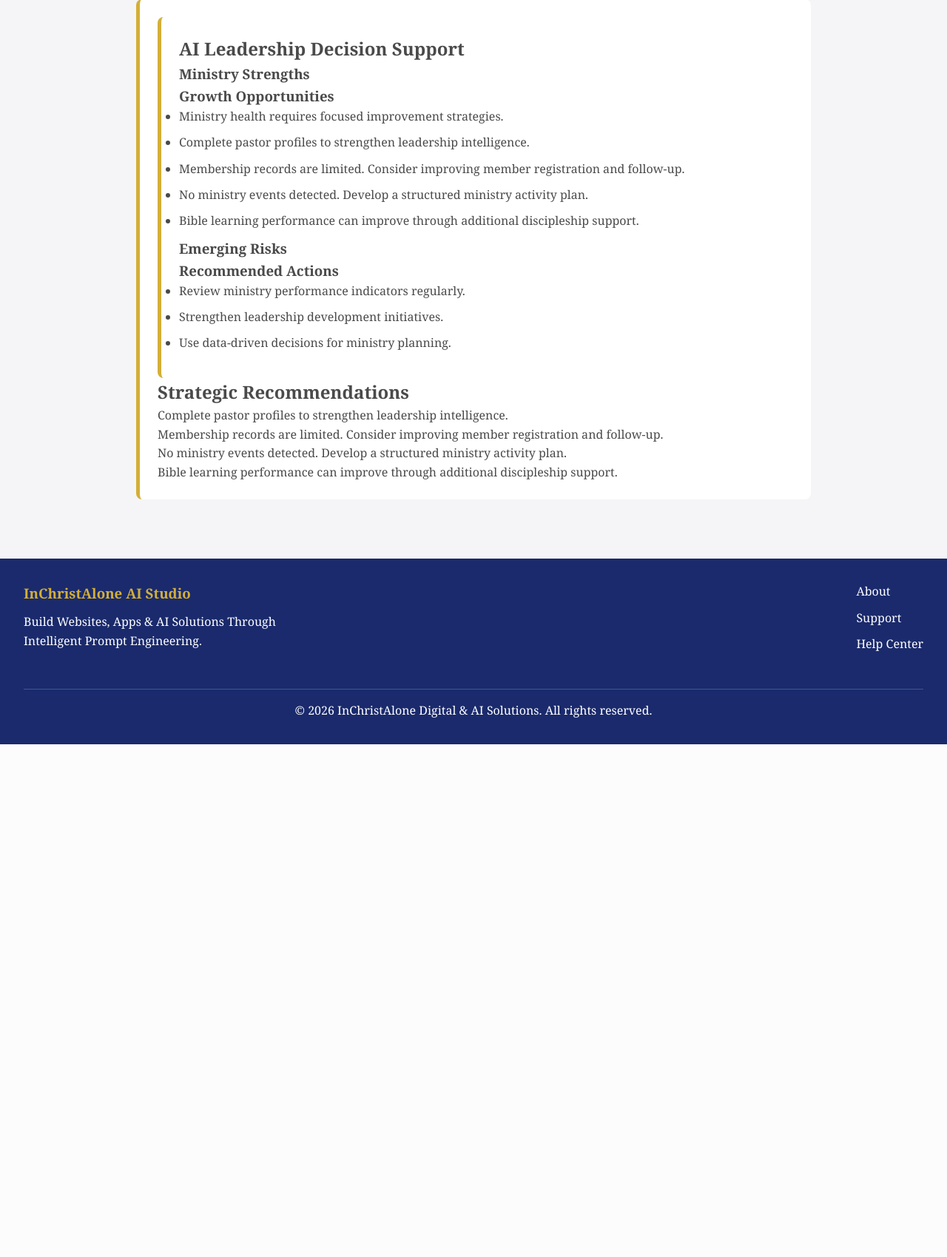
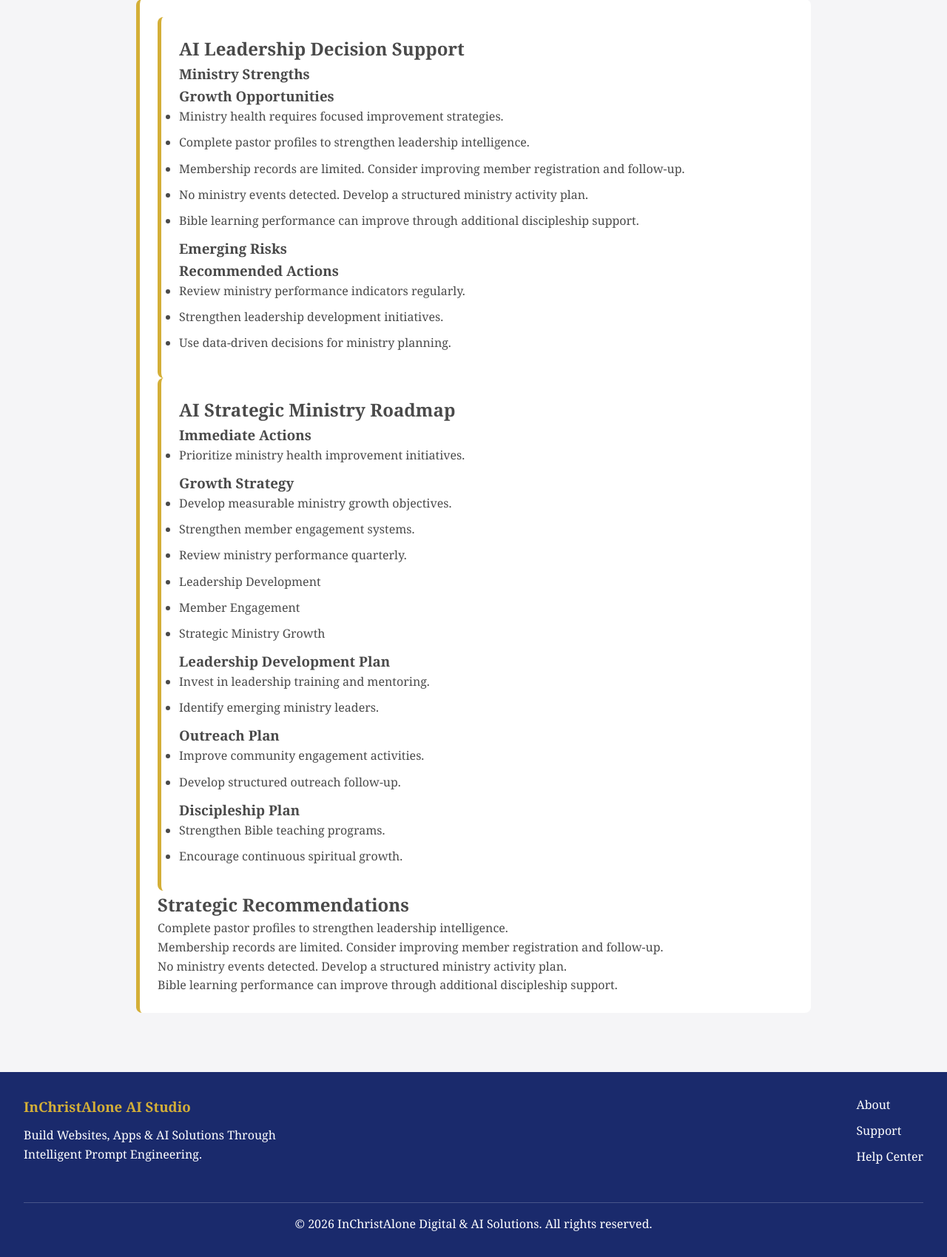
Before and after one commit to taiwolade-dot/InChristAlone-AI-Studio, a Flask app: page /ministry-executive-dashboard in a window 1280 px wide. Shown: the part 924-2623 px from the top of the page at 74% size. Before the commit the page ends 1930 px from the top, so only its background shows below. Run offline with Flask 3, Linux system fonts and the light colour scheme; data that the repository does not hold is empty.

Commit message:
Add AI strategic ministry planning layer

```diff
--- a/modules/ministry_intelligence/routes.py
+++ b/modules/ministry_intelligence/routes.py
@@ -23,6 +23,7 @@ from .pdf_generator import generate_pdf_report
 from .report_manager import create_report_record, get_report_history, get_report_by_id, get_report_statistics
 from .comparison_manager import compare_reports
 from .decision_support import generate_decision_support
+from .strategic_planner import generate_strategic_plan
 
 
 @ministry_intelligence_bp.route("/ministry-intelligence")
@@ -230,6 +231,11 @@ def ministry_executive_dashboard():
         recommendations
     )
 
+    strategic_plan = generate_strategic_plan(
+        health_score,
+        decision_support
+    )
+
     chart_data = {
         "health_change": comparison["health_change"] if comparison else 0,
         "growth_change": comparison["growth_change"] if comparison else 0,
@@ -247,6 +253,7 @@ def ministry_executive_dashboard():
         comparison=comparison,
         recommendations=recommendations,
         decision_support=decision_support,
+        strategic_plan=strategic_plan,
         chart_data=json.dumps(chart_data)
     )
 
--- /dev/null
+++ b/modules/ministry_intelligence/strategic_planner.py
@@ -0,0 +1,53 @@
+def generate_strategic_plan(
+    health_score,
+    decision_support
+):
+
+    immediate_actions = []
+    growth_strategy = []
+    leadership_plan = []
+    outreach_plan = []
+    discipleship_plan = []
+
+    if health_score >= 80:
+        immediate_actions.append(
+            "Maintain current ministry momentum through consistent evaluation."
+        )
+    else:
+        immediate_actions.append(
+            "Prioritize ministry health improvement initiatives."
+        )
+
+    growth_strategy.extend([
+        "Develop measurable ministry growth objectives.",
+        "Strengthen member engagement systems.",
+        "Review ministry performance quarterly."
+    ])
+
+    leadership_plan.extend([
+        "Invest in leadership training and mentoring.",
+        "Identify emerging ministry leaders."
+    ])
+
+    outreach_plan.extend([
+        "Improve community engagement activities.",
+        "Develop structured outreach follow-up."
+    ])
+
+    discipleship_plan.extend([
+        "Strengthen Bible teaching programs.",
+        "Encourage continuous spiritual growth."
+    ])
+
+    if decision_support.get("priorities"):
+        growth_strategy.extend(
+            decision_support["priorities"]
+        )
+
+    return {
+        "immediate_actions": immediate_actions,
+        "growth_strategy": growth_strategy,
+        "leadership_plan": leadership_plan,
+        "outreach_plan": outreach_plan,
+        "discipleship_plan": discipleship_plan
+    }
--- a/modules/ministry_intelligence/templates/ministry_intelligence/executive_dashboard.html
+++ b/modules/ministry_intelligence/templates/ministry_intelligence/executive_dashboard.html
@@ -152,6 +152,55 @@ Risk:
 
 </div>
 
+
+
+<div class="insight-card">
+
+<h2>AI Strategic Ministry Roadmap</h2>
+
+
+<h3>Immediate Actions</h3>
+<ul>
+{% for item in strategic_plan.immediate_actions %}
+<li>{{ item }}</li>
+{% endfor %}
+</ul>
+
+
+<h3>Growth Strategy</h3>
+<ul>
+{% for item in strategic_plan.growth_strategy %}
+<li>{{ item }}</li>
+{% endfor %}
+</ul>
+
+
+<h3>Leadership Development Plan</h3>
+<ul>
+{% for item in strategic_plan.leadership_plan %}
+<li>{{ item }}</li>
+{% endfor %}
+</ul>
+
+
+<h3>Outreach Plan</h3>
+<ul>
+{% for item in strategic_plan.outreach_plan %}
+<li>{{ item }}</li>
+{% endfor %}
+</ul>
+
+
+<h3>Discipleship Plan</h3>
+<ul>
+{% for item in strategic_plan.discipleship_plan %}
+<li>{{ item }}</li>
+{% endfor %}
+</ul>
+
+
+</div>
+
 <h2>Strategic Recommendations</h2>
 
 {% for item in recommendations %}
```
